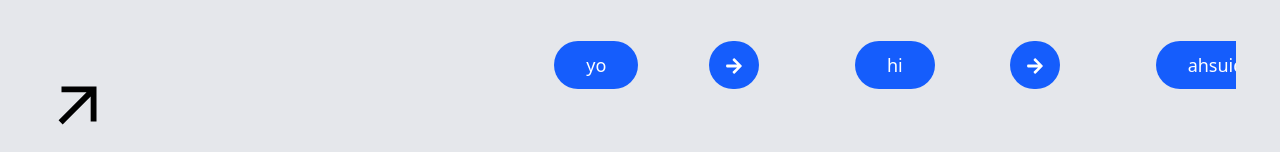
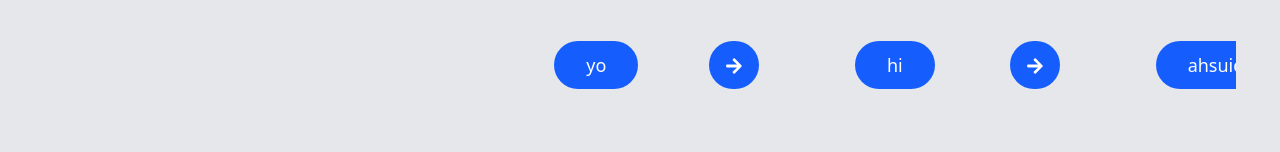
Before and after one commit to Jay-Varshney/1st-Tailwind-site, a React (Vite) app: page / in a window 1280 px wide. Shown: the part 645-797 px from the top of the page. Built offline with nearby package versions, Linux system fonts and the light colour scheme.

Commit message:
emoved the icons import err

```diff
--- a/src/components/section1/Leftcontent1.jsx
+++ b/src/components/section1/Leftcontent1.jsx
@@ -1,5 +1,5 @@
 import React from 'react'
-import { MdArrowOutward } from "react-icons/md";
+// import { MdArrowOutward } from "react-icons/md";
 
 const Leftcontent1 = () => {
   return (
@@ -8,7 +8,7 @@ const Leftcontent1 = () => {
             <h1 className='text-6xl py-3.5'><b>Prospective customer segmentation</b></h1>
             <span className=''>Depending on customer satisfaction and access to banking products, potential target audience can be divided into 3 groups</span>
         </div>
-        <div><MdArrowOutward size={70}/></div>
+        {/* <div><MdArrowOutward size={70}/></div> */}
     </div>
   )
 }
```
Also changed, not shown: 1 other file (tests, documents, lock files or other folders).
